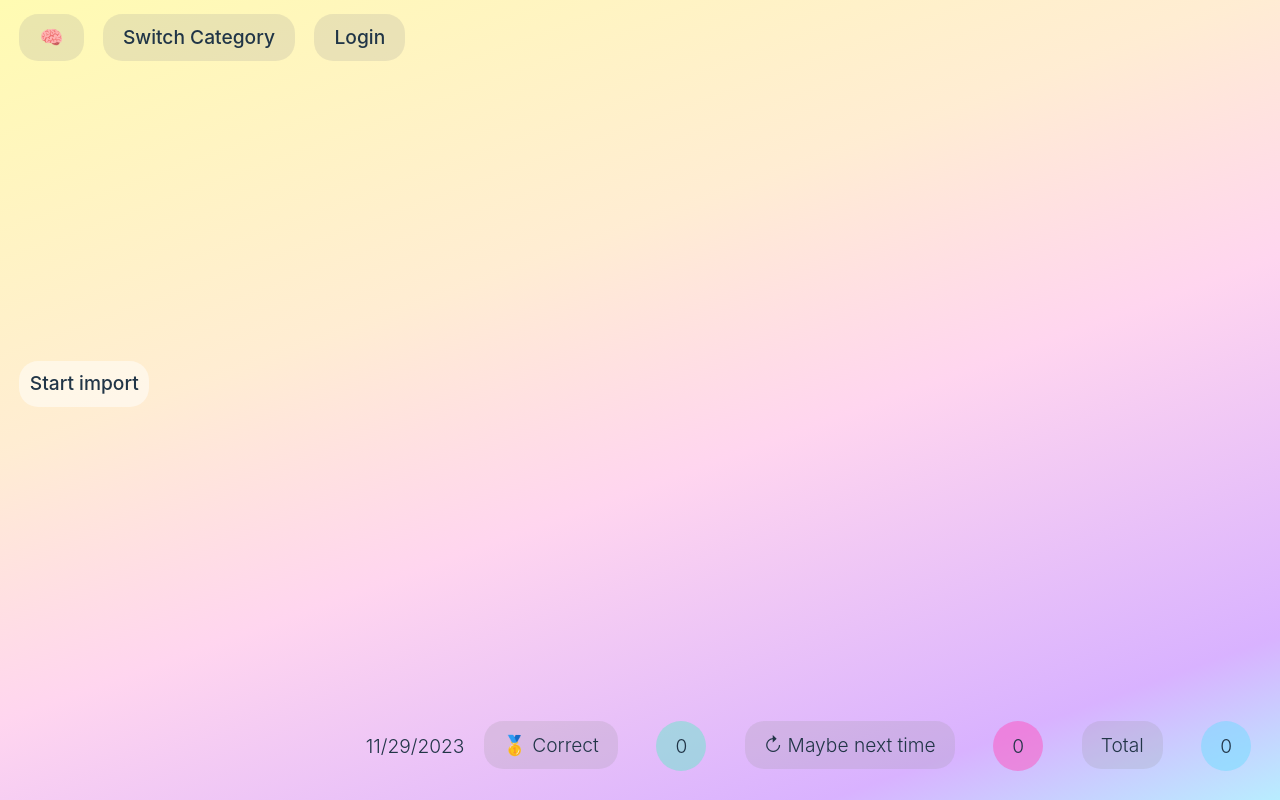
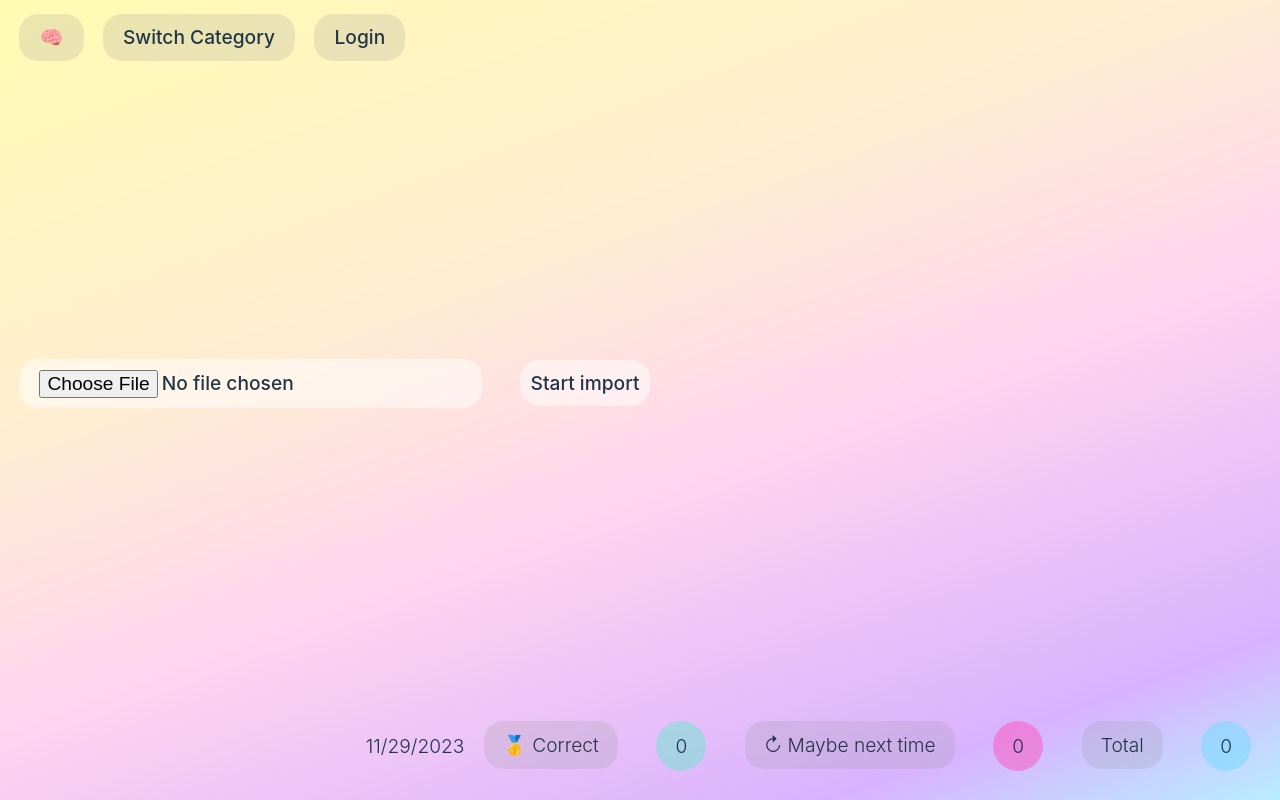
Before and after one commit to extra-jalapenos/apprendio-flashcard-app-frontend, a React (Vite) app: page /import in a window 1280 px wide. Built offline with nearby package versions, Linux system fonts and the light colour scheme.

Commit message:
choosing file works and reading out too

```diff
--- a/src/components/BatchImport.jsx
+++ b/src/components/BatchImport.jsx
@@ -1,7 +1,30 @@
+import { useState } from "react"
+
 export default function BatchImport () {
+  const [file, setFile] = useState(null)
+  const [data, setData] = useState(null)
+
+  const handleInput = (event) => setFile(event.target.files[0])
+
+  const handleSubmit = (event) => {
+    event.preventDefault()
+    if (!file) return
+
+    const reader = new FileReader();
+    reader.onload = (e) => {
+      const fileContents = e.target.result;
+      const dataArray = fileContents.split("\n");
+      setData(dataArray);
+      console.log(dataArray.length)
+    };
+
+    reader.readAsText(file);
+  }
+
   return (
-    <>
+    <form onSubmit={handleSubmit}>
+    <input type="file" accept="text/csv, image/jpeg" onInput={handleInput}/>
     <button>Start import</button>
-    </>
+    </form>
   )
 }
```
